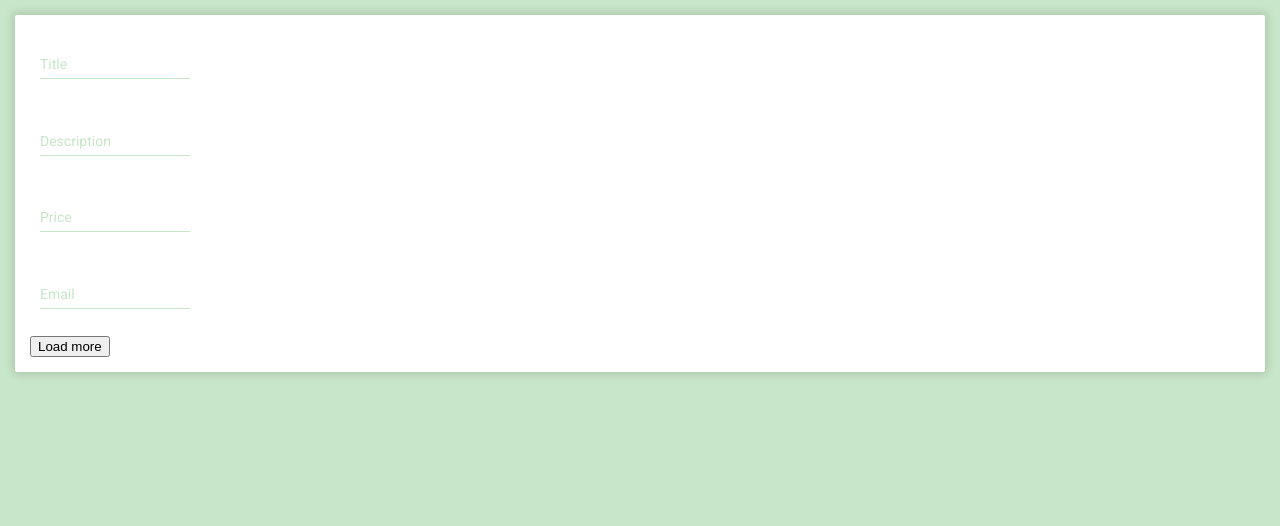
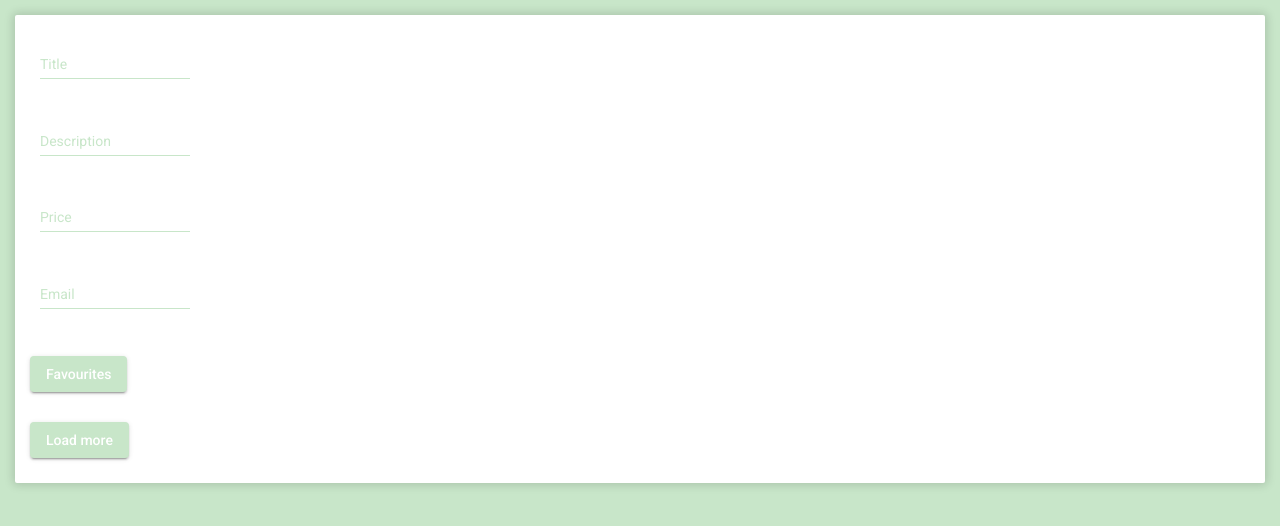
Before and after one commit to seremejvaz/Wallapop-test, an Angular app: page / in a window 1280 px wide. Shown: the top 526 px of the page. Built offline with nearby package versions, Linux system fonts and the light colour scheme; no server answers.

Commit message:
- Add button material. - Add favourite component.

```diff
--- /dev/null
+++ b/src/app/home/filters/favourites-modal/favourites-modal.component.html
@@ -0,0 +1 @@
+<p>favourites-modal works!</p>
--- /dev/null
+++ b/src/app/home/filters/favourites-modal/favourites-modal.component.ts
@@ -0,0 +1,15 @@
+import { Component, OnInit } from '@angular/core';
+
+@Component({
+  selector: 'app-favourites-modal',
+  templateUrl: './favourites-modal.component.html',
+  styleUrls: ['./favourites-modal.component.scss']
+})
+export class FavouritesModalComponent implements OnInit {
+
+  constructor() { }
+
+  ngOnInit(): void {
+  }
+
+}
--- a/src/app/home/filters/filters.component.html
+++ b/src/app/home/filters/filters.component.html
@@ -39,7 +39,12 @@
   </mat-form-field>
 </div>
 <div class="paginator">
-  <button (click)="loadMore()" class="paginator-button">
+  <button mat-raised-button (click)="openDialog()" class="paginator-button">
+    Favourites
+  </button>
+</div>
+<div class="paginator">
+  <button mat-raised-button (click)="loadMore()" class="paginator-button">
     Load more
   </button>
 </div>
--- a/src/app/home/filters/filters.component.scss
+++ b/src/app/home/filters/filters.component.scss
@@ -29,3 +29,11 @@
 ::ng-deep .mat-form-field {
   width: 150px;
 }
+
+.paginator {
+  margin: 20px 0 10px 0;
+}
+
+::ng-deep .mat-raised-button {
+  background-color: #c8e6c9;
+}
--- a/src/app/home/filters/filters.component.ts
+++ b/src/app/home/filters/filters.component.ts
@@ -1,5 +1,6 @@
-import { Component, OnInit, Input } from "@angular/core";
+import { Component, OnInit, Inject } from "@angular/core";
 import { ProductService } from "../product.service";
+import { FavouritesModalComponent } from "./favourites-modal/favourites-modal.component";
 
 @Component({
   selector: "app-filters",
@@ -25,6 +26,10 @@ export class FiltersComponent implements OnInit {
     this.productService.setFilters({ ...this.filters, [key]: value });
   }
 
+  openDialog() {
+    this.dialog.open(FavouritesModalComponent, { data: "hola" });
+  }
+
   loadMore() {
     this.productService.setFilters({
       ...this.filters,
```
Also changed, not shown: angular.json (+3 -11 lines), package.json (+8 -8 lines), src/app/app.module.ts (+6 -2 lines), tsconfig.json (+2 -7 lines), src/app/home/filters/favourites-modal/favourites-modal.component.scss (added), 2 other files (tests, documents, lock files or other folders).
